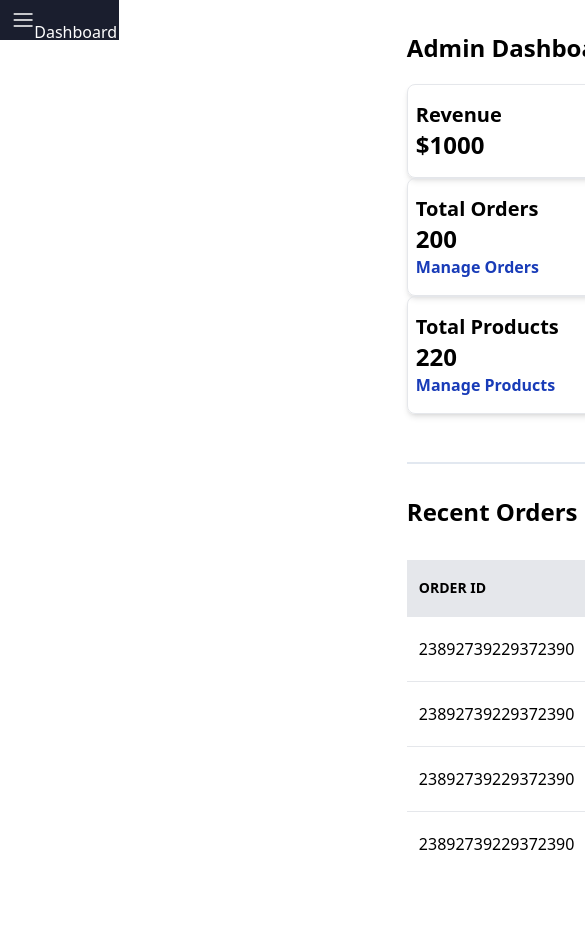
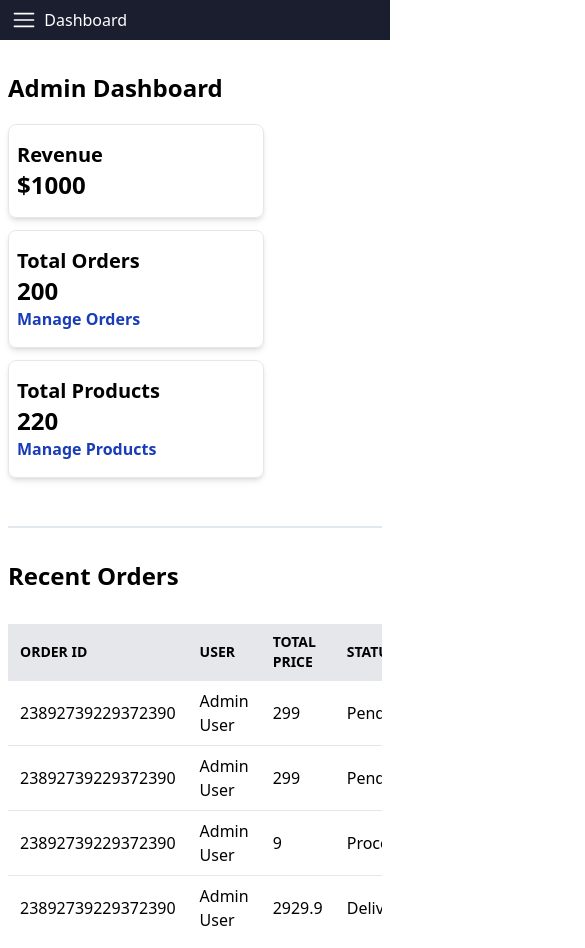
Before and after one commit to szbr1/Track-My-Activities, a Next.js app in the folder ecommerce-webite/frontend/: page /admin in a window 390 px wide. Shown: the top 948 px of the page, 585 px wide, since content can reach past the window. Before the commit the page ends 876 px from the top, so only its background shows below. Built offline with nearby package versions, Linux system fonts and the light colour scheme.

Commit message:
new arrivals

```diff
--- a/ecommerce-webite/frontend/app/admin/page.jsx
+++ b/ecommerce-webite/frontend/app/admin/page.jsx
@@ -33,14 +33,14 @@ function page() {
     const [togglesidebar , settoggleSidebar] = useState(false)
 
   return (
-    <div className='min-h-screen w-full relative flex  '>
-    <nav className='md:hidden h-10 w-full bg-slate-950 opacity-90 flex items-center text-white'>
+    <div className='min-h-screen w-full relative flex flex-col '>
+    <nav className='md:hidden z-10 h-10 w-full bg-slate-950 opacity-90 flex items-center text-white'>
         <RxHamburgerMenu onClick={()=> settoggleSidebar(!togglesidebar)} className='text-2xl ml-3' />
             &nbsp; Dashboard
     </nav>
 
 
-        <div className={` absolute top-0 left-0 w-64 h-screen bg-slate-800 transition-all duration-300 ${togglesidebar ? 'translate-x-0': '-translate-x-full'} lg:translate-0`}>
+        <div className={` absolute top-0 left-0 w-64 h-screen bg-slate-800 transition-all duration-300 z-30 ${togglesidebar ? 'translate-x-0': '-translate-x-full'} md:translate-0`}>
 
         {/* cross button  */}
          <div className='md:hidden cursor-pointer mt-3 text-end'>
@@ -69,10 +69,11 @@ function page() {
          <button className='flex bg-red-500 text-white w-32 py-2 rounded-md  ml-6 px-1'><LogOut /> &nbsp; Logout</button>
          </div>
         </div>
+        <br />
 
-       <div className='ml-72 w-full  '>
-        <div className='text-2xl mt-8 font-bold mb-5 '>Admin Dashboard</div>
-        <div className='grid grid-col-1 sm:grid-col-2 md:grid-cols-3 gap-x-5'>
+       <div className='lg:ml-72  p-2  '>
+        <div className='text-2xl lg:mt-8 font-bold mb-5 '>Admin Dashboard</div>
+        <div className='grid grid-col-1 gap-3 sm:grid-col-2 md:grid-cols-3 md:gap-0 '>
 
 
 
@@ -97,7 +98,9 @@ function page() {
          </div>
         </div>
          <div className='mt-12 h-[2px] w-full bg-slate-200 '></div>
-        <div className='mt-8 font-bold text-2xl mb-8'>Recent Orders</div>
+        <div className='mt-8 overflow-x-scroll  font-bold text-2xl mb-8'>Recent Orders</div>
+        <div className='overflow-x-auto '>
+
         <table>
           <thead>
             <tr className=' bg-gray-200 w-full rounded-md '>
@@ -123,6 +126,7 @@ function page() {
 
           </tbody>
         </table>
+                  </div>
        </div>
 
 
```
